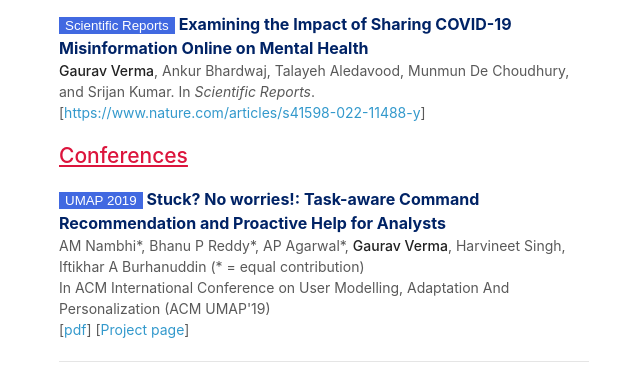
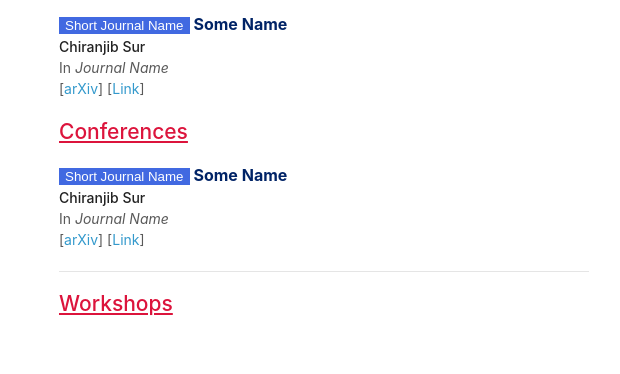
Before and after one commit to chiranjibsuruf/chiranjibsuruf.github.io, a plain HTML site: page publications.html in a window 1280 px wide. Shown: the part 220-594 px from the top of the page, 481-1101 px from the left. Drawn offline with Linux system fonts and the light colour scheme.

Commit message:
My pub updates

```diff
--- a/publications.html
+++ b/publications.html
@@ -61,22 +61,23 @@
 
         <h2 style="color: #DC143C" id="journals"><u>Journals</u></h2>
 
-        <button onclick="location.href='https://www.nature.com/articles/s41598-022-11488-y'" type="button" style="color: white; background-color: #4169e1; border: 0px;">Scientific Reports</button>
-        <b style="color: #002366; font-size: medium">Examining the Impact of Sharing COVID-19 Misinformation Online on Mental Health</b><br/>
-        <strong>Gaurav Verma</strong>, Ankur Bhardwaj, Talayeh Aledavood, Munmun De Choudhury, and Srijan Kumar.
-        In <em>Scientific Reports</em>.<br/>
-        [<a href="https://www.nature.com/articles/s41598-022-11488-y">https://www.nature.com/articles/s41598-022-11488-y</a>]
+        <button onclick="location.href='http://www.someName.org/umap2019/'" type="button" style="color: white; background-color: #4169e1; border: 0px;">Short Journal Name</button>
+        <b style="color: #002366; font-size: medium">Some Name</b><br/>
+        <strong>Chiranjib Sur</strong> <br/>
+        In <em>Journal Name</em> <br/>
+        [<a href="http://www.someName.org/umap2019/">arXiv</a>] [<a href="http://www.someName.org/umap2019/">Link</a>]
+
         <br/><br/>
 
 
 
         <h2 style="color: #DC143C" id="conferences"><u>Conferences</u></h2>
 
-        <button onclick="location.href='http://www.cyprusconferences.org/umap2019/'" type="button" style="color: white; background-color: #4169e1; border: 0px;">UMAP 2019</button>
-        <b style="color: #002366; font-size: medium">Stuck? No worries!: Task-aware Command Recommendation and Proactive Help for Analysts</b><br/>
-        AM Nambhi*, Bhanu P Reddy*, AP Agarwal*, <strong>Gaurav Verma</strong>, Harvineet Singh, Iftikhar A Burhanuddin (* = equal contribution)<br/>
-        In ACM International Conference on User Modelling, Adaptation And Personalization (ACM UMAP'19)<br/>
-        [<a href="assets/UMAP_TaskAwareRecommendation.pdf">pdf</a>] [<a href="TaskAwareCommandRecommendation.html">Project page</a>]
+        <button onclick="location.href='http://www.someName.org/umap2019/'" type="button" style="color: white; background-color: #4169e1; border: 0px;">Short Journal Name</button>
+        <b style="color: #002366; font-size: medium">Some Name</b><br/>
+        <strong>Chiranjib Sur</strong> <br/>
+        In <em>Journal Name</em> <br/>
+        [<a href="http://www.someName.org/umap2019/">arXiv</a>] [<a href="http://www.someName.org/umap2019/">Link</a>]
 
         <br/><br/><hr/>
 
```
Also changed, not shown: index.html (+5 -5 lines).
